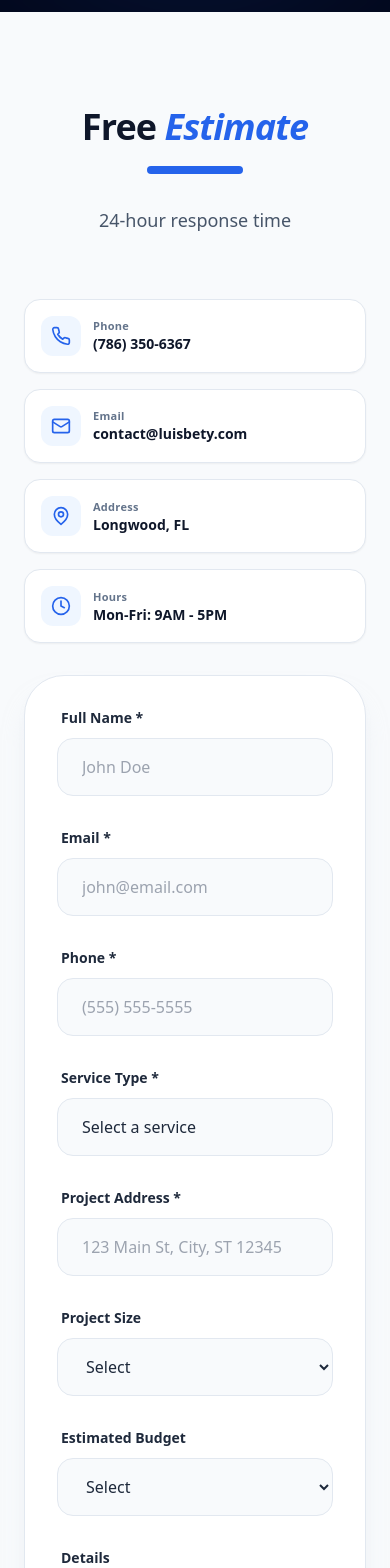
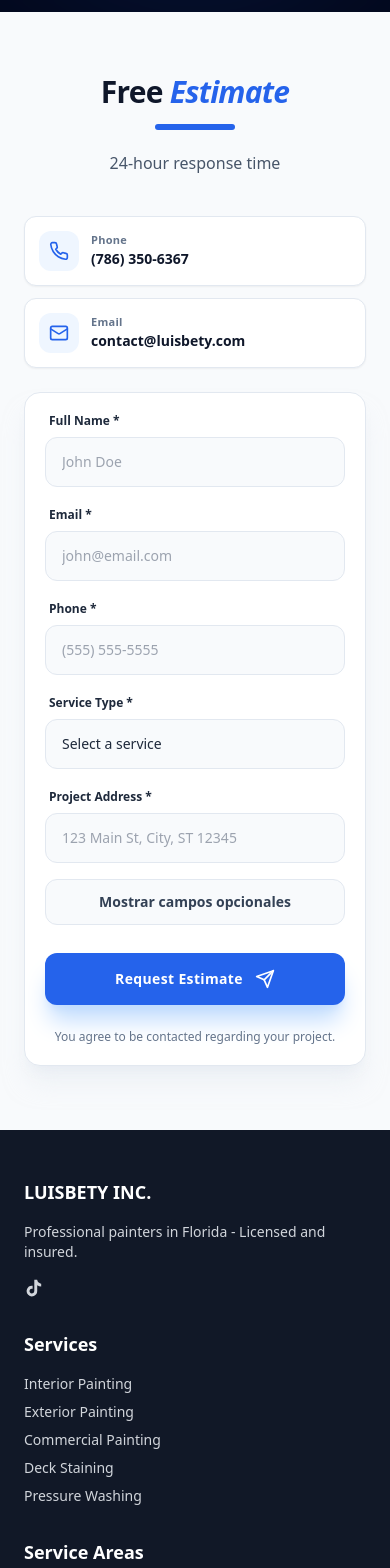
Before and after one commit to Di4bl05/Pintura, a Next.js app: page / in a window 390 px wide. Shown: the part 8520-10088 px from the top of the page. Built offline with nearby package versions, Linux system fonts and the light colour scheme.

Commit message:
feat: enhance ContactForm component with optional fields and improved styling for better user experience

```diff
--- a/src/components/ContactForm.tsx
+++ b/src/components/ContactForm.tsx
@@ -6,6 +6,7 @@ import { useLanguage } from "@/contexts/LanguageContext";
 
 export default function ContactForm() {
   const { t } = useLanguage();
+  const [showOptionalMobile, setShowOptionalMobile] = useState(false);
   const [formData, setFormData] = useState({
     name: "",
     email: "",
@@ -46,26 +47,26 @@ export default function ContactForm() {
   };
 
   return (
-    <section id="contact" className="py-24 bg-slate-50 relative overflow-hidden">
+    <section id="contact" className="py-16 md:py-24 bg-slate-50 relative overflow-hidden">
       {/* Elemento Decorativo de Fondo */}
       <div className="absolute bottom-0 left-0 w-96 h-96 bg-blue-100/50 blur-[120px] rounded-full -z-10" />
 
       <div className="mx-auto w-full max-w-[1400px] px-6 lg:px-16">
         {/* Header Unificado */}
-        <div className="max-w-3xl mb-16 text-center mx-auto">
-          <h2 className="text-4xl md:text-6xl font-extrabold text-slate-900 mb-5 tracking-tight leading-[1.05]">
+        <div className="max-w-3xl mb-10 md:mb-16 text-center mx-auto">
+          <h2 className="text-3xl md:text-6xl font-extrabold text-slate-900 mb-4 md:mb-5 tracking-tight leading-[1.05]">
             {t("contact.title")}{" "}
             <span className="text-blue-600 italic font-bold">{t("contact.titleHighlight")}</span>
           </h2>
-          <div className="w-24 h-2 bg-blue-600 mx-auto rounded-full mb-8"></div>
-          <p className="text-lg md:text-xl text-slate-600 font-normal leading-relaxed max-w-2xl mx-auto">
+          <div className="w-20 md:w-24 h-1.5 md:h-2 bg-blue-600 mx-auto rounded-full mb-5 md:mb-8"></div>
+          <p className="text-base md:text-xl text-slate-600 font-normal leading-relaxed max-w-2xl mx-auto">
             {t("contact.subtitle")}
           </p>
         </div>
 
         <div className="max-w-6xl mx-auto">
-          <div className="grid sm:grid-cols-2 lg:grid-cols-4 gap-4 mb-8">
-            <a href="tel:+17863506367" className="bg-white rounded-2xl border border-slate-200 p-4 md:p-5 shadow-sm hover:border-blue-300 transition-colors">
+          <div className="grid sm:grid-cols-2 lg:grid-cols-4 gap-3 md:gap-4 mb-6 md:mb-8">
+            <a href="tel:+17863506367" className="bg-white rounded-xl md:rounded-2xl border border-slate-200 p-3.5 md:p-5 shadow-sm hover:border-blue-300 transition-colors">
               <div className="flex items-center gap-3">
                 <div className="w-10 h-10 bg-blue-50 rounded-xl flex items-center justify-center text-blue-600">
                   <Phone className="w-5 h-5" />
@@ -77,7 +78,7 @@ export default function ContactForm() {
               </div>
             </a>
 
-            <a href="mailto:contact@luisbety.com" className="bg-white rounded-2xl border border-slate-200 p-4 md:p-5 shadow-sm hover:border-blue-300 transition-colors">
+            <a href="mailto:contact@luisbety.com" className="bg-white rounded-xl md:rounded-2xl border border-slate-200 p-3.5 md:p-5 shadow-sm hover:border-blue-300 transition-colors">
               <div className="flex items-center gap-3">
                 <div className="w-10 h-10 bg-blue-50 rounded-xl flex items-center justify-center text-blue-600">
                   <Mail className="w-5 h-5" />
@@ -89,7 +90,7 @@ export default function ContactForm() {
               </div>
             </a>
 
-            <div className="bg-white rounded-2xl border border-slate-200 p-4 md:p-5 shadow-sm">
+            <div className="hidden sm:block bg-white rounded-xl md:rounded-2xl border border-slate-200 p-3.5 md:p-5 shadow-sm">
               <div className="flex items-center gap-3">
                 <div className="w-10 h-10 bg-blue-50 rounded-xl flex items-center justify-center text-blue-600">
                   <MapPin className="w-5 h-5" />
@@ -101,7 +102,7 @@ export default function ContactForm() {
               </div>
             </div>
 
-            <div className="bg-white rounded-2xl border border-slate-200 p-4 md:p-5 shadow-sm">
+            <div className="hidden sm:block bg-white rounded-xl md:rounded-2xl border border-slate-200 p-3.5 md:p-5 shadow-sm">
               <div className="flex items-center gap-3">
                 <div className="w-10 h-10 bg-blue-50 rounded-xl flex items-center justify-center text-blue-600">
                   <Clock className="w-5 h-5" />
@@ -116,8 +117,8 @@ export default function ContactForm() {
 
           {/* Formulario - Estilo Limpio y Robusto */}
           <div>
-            <form onSubmit={handleSubmit} className="bg-white rounded-[2.5rem] border border-slate-200 p-8 md:p-12 shadow-xl shadow-slate-200/50">
-              <div className="grid md:grid-cols-2 gap-8">
+            <form onSubmit={handleSubmit} className="bg-white rounded-2xl md:rounded-[2.5rem] border border-slate-200 p-5 md:p-12 shadow-xl shadow-slate-200/50">
+              <div className="grid md:grid-cols-2 gap-5 md:gap-8">
                 {/* Inputs con estilo unificado */}
                 {[
                   { id: "name", label: t("contact.form.name"), type: "text", placeholder: t("contact.form.namePlaceholder") },
@@ -125,7 +126,7 @@ export default function ContactForm() {
                   { id: "phone", label: t("contact.form.phone"), type: "tel", placeholder: t("contact.form.phonePlaceholder") }
                 ].map((input) => (
                   <div key={input.id}>
-                    <label htmlFor={input.id} className="block text-sm font-semibold text-slate-800 mb-2.5 ml-1">
+                    <label htmlFor={input.id} className="block text-xs md:text-sm font-semibold text-slate-800 mb-2 ml-1">
                       {input.label} *
                     </label>
                     <input
@@ -135,14 +136,14 @@ export default function ContactForm() {
                       required
                       value={(formData as any)[input.id]}
                       onChange={handleChange}
-                      className="w-full px-6 py-4 bg-slate-50 border border-slate-200 rounded-2xl focus:ring-4 focus:ring-blue-600/5 focus:border-blue-600 transition-all outline-none font-normal text-slate-800"
+                      className="w-full px-4 md:px-6 py-3.5 md:py-4 bg-slate-50 border border-slate-200 rounded-xl md:rounded-2xl focus:ring-4 focus:ring-blue-600/5 focus:border-blue-600 transition-all outline-none font-normal text-sm md:text-base text-slate-800"
                       placeholder={input.placeholder}
                     />
                   </div>
                 ))}
 
                 <div>
-                  <label htmlFor="serviceType" className="block text-sm font-semibold text-slate-800 mb-2.5 ml-1">
+                  <label htmlFor="serviceType" className="block text-xs md:text-sm font-semibold text-slate-800 mb-2 ml-1">
                     {t("contact.form.serviceType")} *
                   </label>
                   <select
@@ -151,7 +152,7 @@ export default function ContactForm() {
                     required
                     value={formData.serviceType}
                     onChange={handleChange}
-                    className="w-full px-6 py-4 bg-slate-50 border border-slate-200 rounded-2xl focus:ring-4 focus:ring-blue-600/5 focus:border-blue-600 transition-all outline-none font-normal text-slate-800 appearance-none"
+                    className="w-full px-4 md:px-6 py-3.5 md:py-4 bg-slate-50 border border-slate-200 rounded-xl md:rounded-2xl focus:ring-4 focus:ring-blue-600/5 focus:border-blue-600 transition-all outline-none font-normal text-sm md:text-base text-slate-800 appearance-none"
                   >
                     <option value="">{t("contact.form.selectService")}</option>
                     <option value="interior">{t("contact.form.services.interior")}</option>
@@ -164,7 +165,7 @@ export default function ContactForm() {
                 </div>
 
                 <div className="md:col-span-2">
-                  <label htmlFor="address" className="block text-sm font-semibold text-slate-800 mb-2.5 ml-1">
+                  <label htmlFor="address" className="block text-xs md:text-sm font-semibold text-slate-800 mb-2 ml-1">
                     {t("contact.form.address")} *
                   </label>
                   <input
@@ -174,17 +175,27 @@ export default function ContactForm() {
                     required
                     value={formData.address}
                     onChange={handleChange}
-                    className="w-full px-6 py-4 bg-slate-50 border border-slate-200 rounded-2xl focus:ring-4 focus:ring-blue-600/5 focus:border-blue-600 transition-all outline-none font-normal text-slate-800"
+                    className="w-full px-4 md:px-6 py-3.5 md:py-4 bg-slate-50 border border-slate-200 rounded-xl md:rounded-2xl focus:ring-4 focus:ring-blue-600/5 focus:border-blue-600 transition-all outline-none font-normal text-sm md:text-base text-slate-800"
                     placeholder={t("contact.form.addressPlaceholder")}
                   />
                 </div>
 
-                {/* Grid secundario para selects pequeños */}
+                <div className="md:col-span-2 md:hidden -mt-1">
+                  <button
+                    type="button"
+                    onClick={() => setShowOptionalMobile((prev) => !prev)}
+                    className="w-full rounded-xl border border-slate-200 bg-slate-50 py-3 text-sm font-semibold text-slate-700"
+                  >
+                    {showOptionalMobile ? "Ocultar campos opcionales" : "Mostrar campos opcionales"}
+                  </button>
+                </div>
+
+                <div className={`md:col-span-2 grid md:grid-cols-2 gap-5 md:gap-8 ${showOptionalMobile ? "grid" : "hidden md:grid"}`}>
                   <div>
-                  <label htmlFor="projectSize" className="block text-sm font-semibold text-slate-800 mb-2.5 ml-1">
+                    <label htmlFor="projectSize" className="block text-xs md:text-sm font-semibold text-slate-800 mb-2 ml-1">
                       {t("contact.form.projectSize")}
                     </label>
-                  <select id="projectSize" name="projectSize" value={formData.projectSize} onChange={handleChange} className="w-full px-6 py-4 bg-slate-50 border border-slate-200 rounded-2xl focus:border-blue-600 transition-all outline-none font-normal text-slate-800">
+                    <select id="projectSize" name="projectSize" value={formData.projectSize} onChange={handleChange} className="w-full px-4 md:px-6 py-3.5 md:py-4 bg-slate-50 border border-slate-200 rounded-xl md:rounded-2xl focus:border-blue-600 transition-all outline-none font-normal text-sm md:text-base text-slate-800">
                       <option value="">{t("contact.form.select")}</option>
                       <option value="small">{t("contact.form.size.small")}</option>
                       <option value="medium">{t("contact.form.size.medium")}</option>
@@ -193,10 +204,10 @@ export default function ContactForm() {
                   </div>
 
                   <div>
-                  <label htmlFor="budget" className="block text-sm font-semibold text-slate-800 mb-2.5 ml-1">
+                    <label htmlFor="budget" className="block text-xs md:text-sm font-semibold text-slate-800 mb-2 ml-1">
                       {t("contact.form.budget")}
                     </label>
-                  <select id="budget" name="budget" value={formData.budget} onChange={handleChange} className="w-full px-6 py-4 bg-slate-50 border border-slate-200 rounded-2xl focus:border-blue-600 transition-all outline-none font-normal text-slate-800">
+                    <select id="budget" name="budget" value={formData.budget} onChange={handleChange} className="w-full px-4 md:px-6 py-3.5 md:py-4 bg-slate-50 border border-slate-200 rounded-xl md:rounded-2xl focus:border-blue-600 transition-all outline-none font-normal text-sm md:text-base text-slate-800">
                       <option value="">{t("contact.form.select")}</option>
                       <option value="under-1k">{t("contact.form.budgetRange.under1k")}</option>
                       <option value="1k-3k">{t("contact.form.budgetRange.1k3k")}</option>
@@ -206,7 +217,7 @@ export default function ContactForm() {
                   </div>
 
                   <div className="md:col-span-2">
-                  <label htmlFor="message" className="block text-sm font-semibold text-slate-800 mb-2.5 ml-1">
+                    <label htmlFor="message" className="block text-xs md:text-sm font-semibold text-slate-800 mb-2 ml-1">
                       {t("contact.form.message")}
                     </label>
                     <textarea
@@ -215,18 +226,19 @@ export default function ContactForm() {
                       rows={4}
                       value={formData.message}
                       onChange={handleChange}
-                    className="w-full px-6 py-4 bg-slate-50 border border-slate-200 rounded-2xl focus:ring-4 focus:ring-blue-600/5 focus:border-blue-600 transition-all outline-none font-normal text-slate-800 resize-none"
+                      className="w-full px-4 md:px-6 py-3.5 md:py-4 bg-slate-50 border border-slate-200 rounded-xl md:rounded-2xl focus:ring-4 focus:ring-blue-600/5 focus:border-blue-600 transition-all outline-none font-normal text-sm md:text-base text-slate-800 resize-none"
                       placeholder={t("contact.form.messagePlaceholder")}
                     />
                   </div>
                 </div>
+              </div>
 
               {/* Submit Button - Estilo Heavy Premium */}
-              <div className="mt-10">
+              <div className="mt-7 md:mt-10">
                 <button
                   type="submit"
                   disabled={isSubmitting}
-                  className="w-full bg-blue-600 text-white px-8 py-5 rounded-[1.5rem] font-bold text-sm md:text-base tracking-wide hover:bg-slate-950 transition-all disabled:opacity-50 flex items-center justify-center gap-3 group shadow-xl shadow-blue-200"
+                  className="w-full bg-blue-600 text-white px-6 md:px-8 py-4 md:py-5 rounded-xl md:rounded-[1.5rem] font-bold text-sm md:text-base tracking-wide hover:bg-slate-950 transition-all disabled:opacity-50 flex items-center justify-center gap-3 group shadow-xl shadow-blue-200"
                 >
                   {isSubmitting ? (
                     <div className="animate-spin rounded-full h-5 w-5 border-b-2 border-white"></div>
```
Lines whose indentation alone changed are shown as unchanged.
